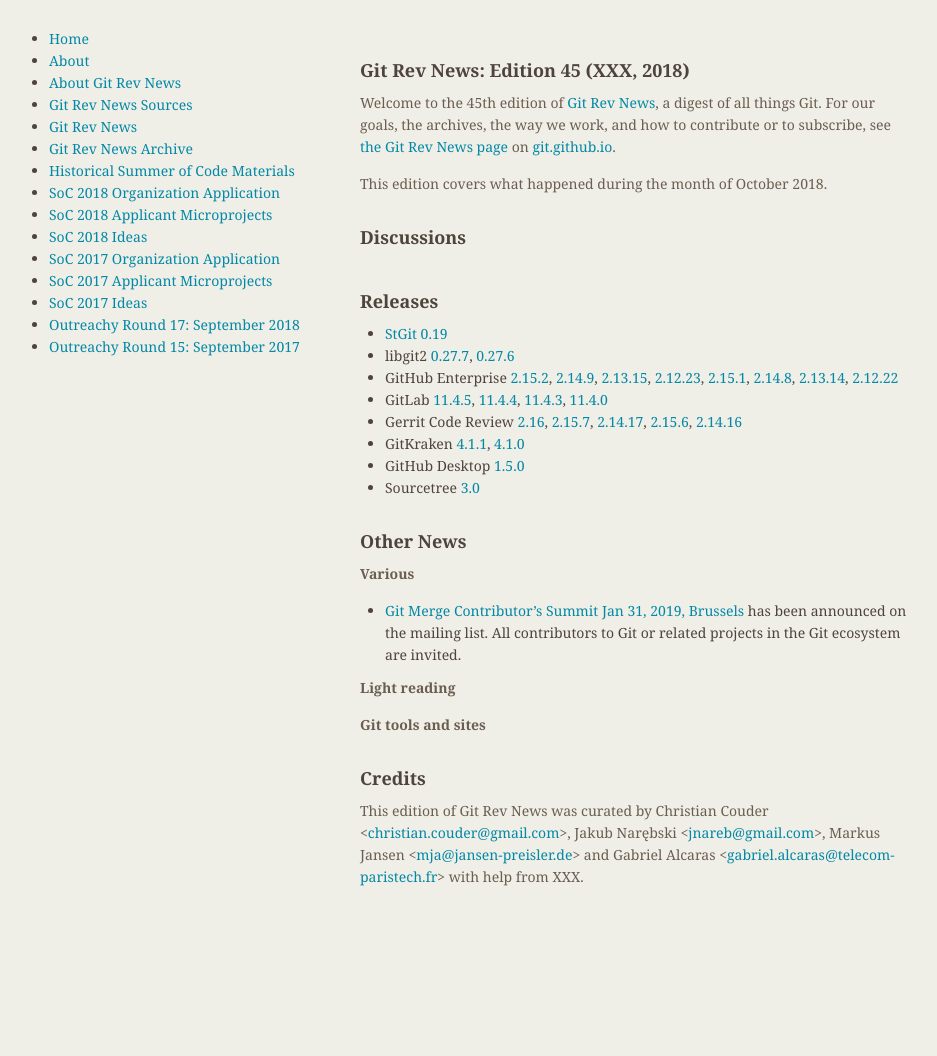
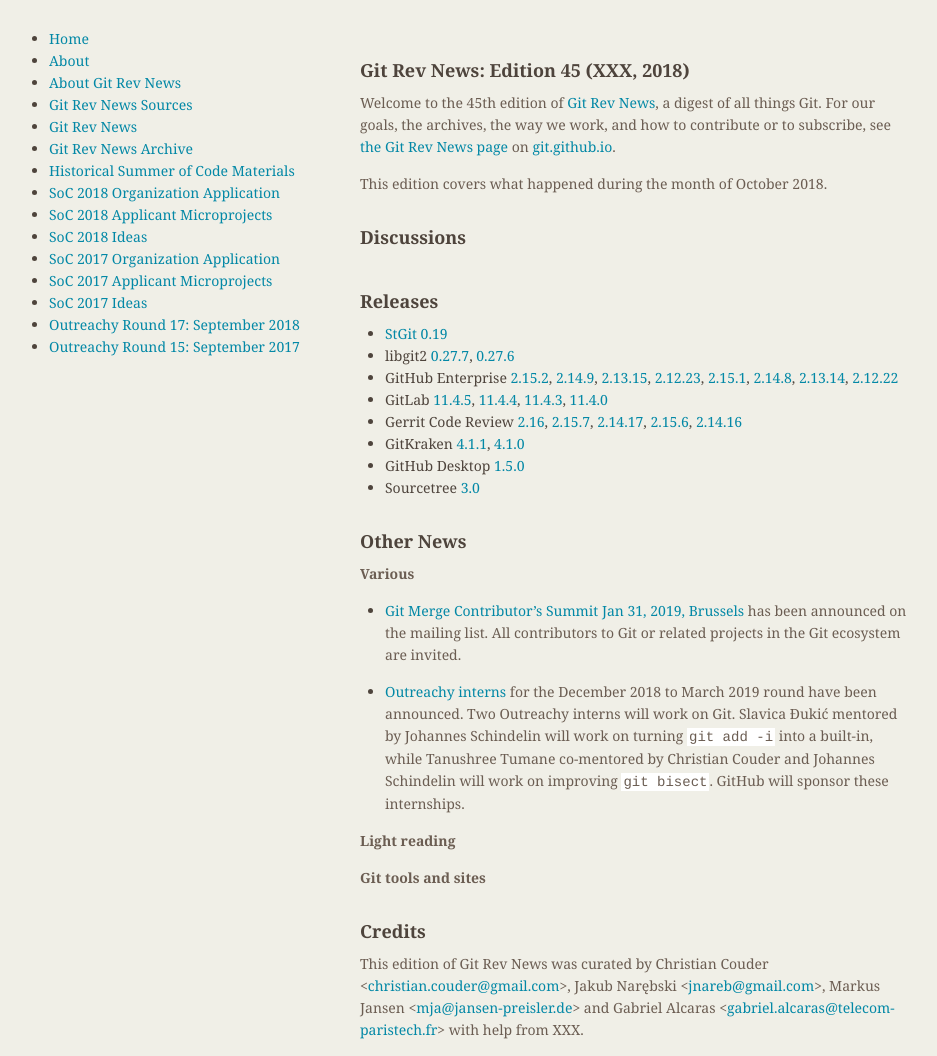
Before and after one commit to git/git.github.io, a Jekyll site: the page built from rev_news/drafts/edition-45.md, in a window 1280 px wide. Shown: the whole page, without its empty margins (174-1111 px from the left). Built offline with Jekyll 4.4.1, drawn with Linux system fonts in a browser that asks for light colours; before the commit the page ends 903 px from its top, so only the background shows below that.

Commit message:
rn-45: add new Outreachy interns

```diff
--- a/rev_news/drafts/edition-45.md
+++ b/rev_news/drafts/edition-45.md
@@ -67,6 +67,14 @@
 * [Git Merge Contributor's Summit Jan 31, 2019, Brussels](https://public-inbox.org/git/20181109104202.GA8717@sigill.intra.peff.net)
   has been announced on the mailing list. All contributors to Git or related projects in the Git ecosystem are invited.
 
+* [Outreachy interns](https://www.outreachy.org/alums/) for the
+  December 2018 to March 2019 round have been announced. Two Outreachy
+  interns will work on Git. Slavica Đukić mentored by Johannes
+  Schindelin will work on turning `git add -i` into a built-in, while
+  Tanushree Tumane co-mentored by Christian Couder and Johannes
+  Schindelin will work on improving `git bisect`. GitHub will sponsor
+  these internships.
+
 __Light reading__
 
 
```
